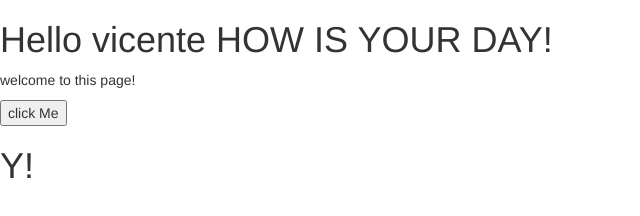
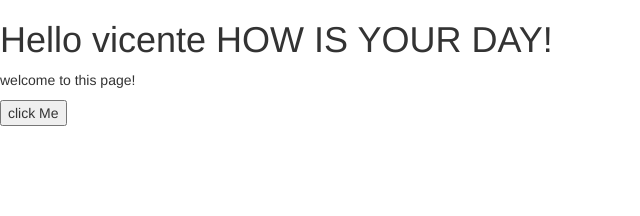
Before and after one commit to vicentereyes15326/vicentereyes15326.github.io, a plain HTML site: page index.html in a window 1280 px wide. Shown: the full height of the page, 0-640 px from the left. Drawn offline with nearby package versions, Linux system fonts and the light colour scheme.

Commit message:
Update index.html

```diff
--- a/index.html
+++ b/index.html
@@ -23,7 +23,7 @@
      welcome to this page!
     </p>
     <button>click Me</button>
-    <h1>Y!</h1>
+    <h1></h1>
     <!-- jQuery (necessary for Bootstrap's JavaScript plugins) -->
     <script src="https://ajax.googleapis.com/ajax/libs/jquery/1.12.4/jquery.min.js"></script>
     <!-- Include all compiled plugins (below), or include individual files as needed -->
```
